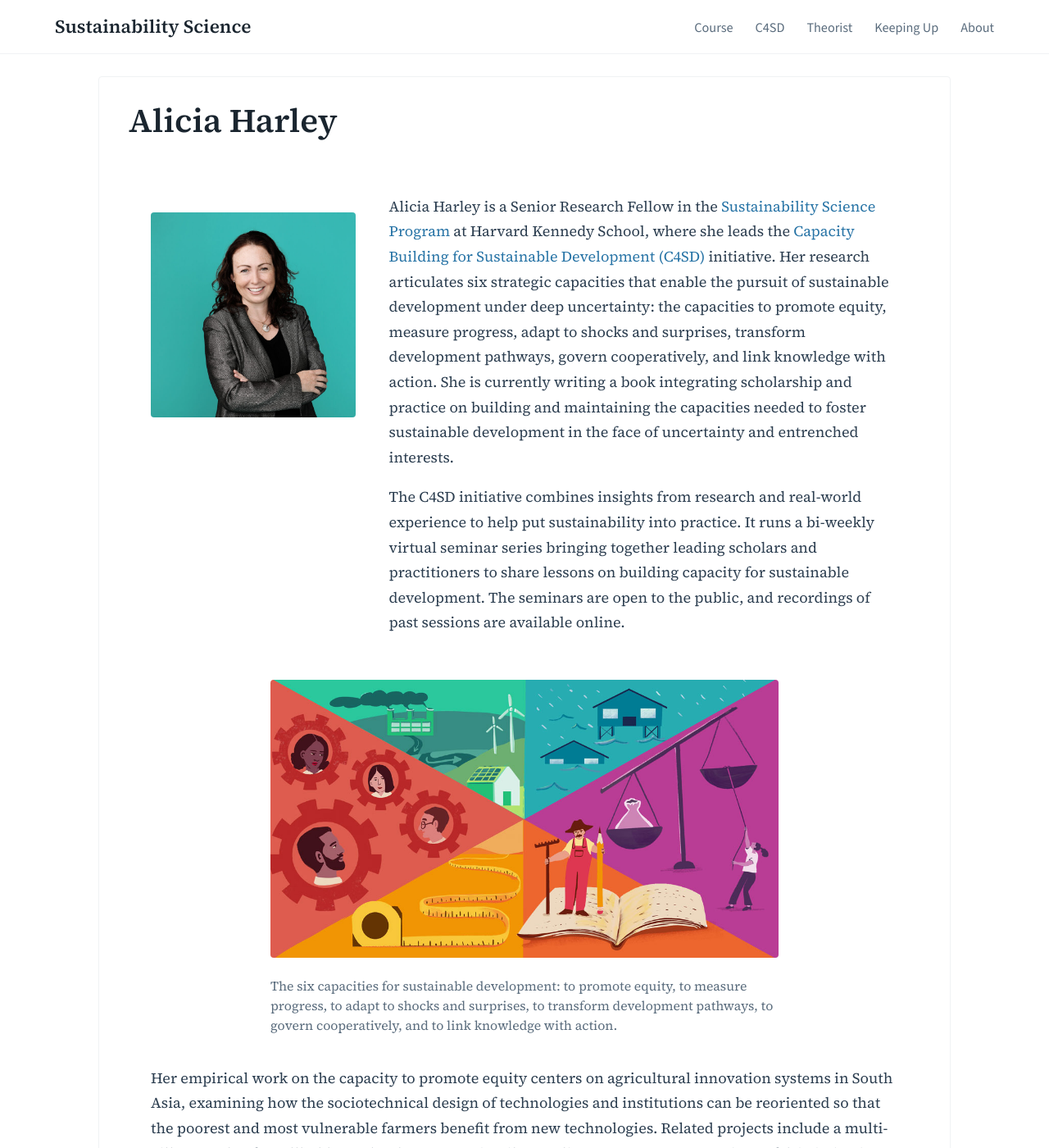
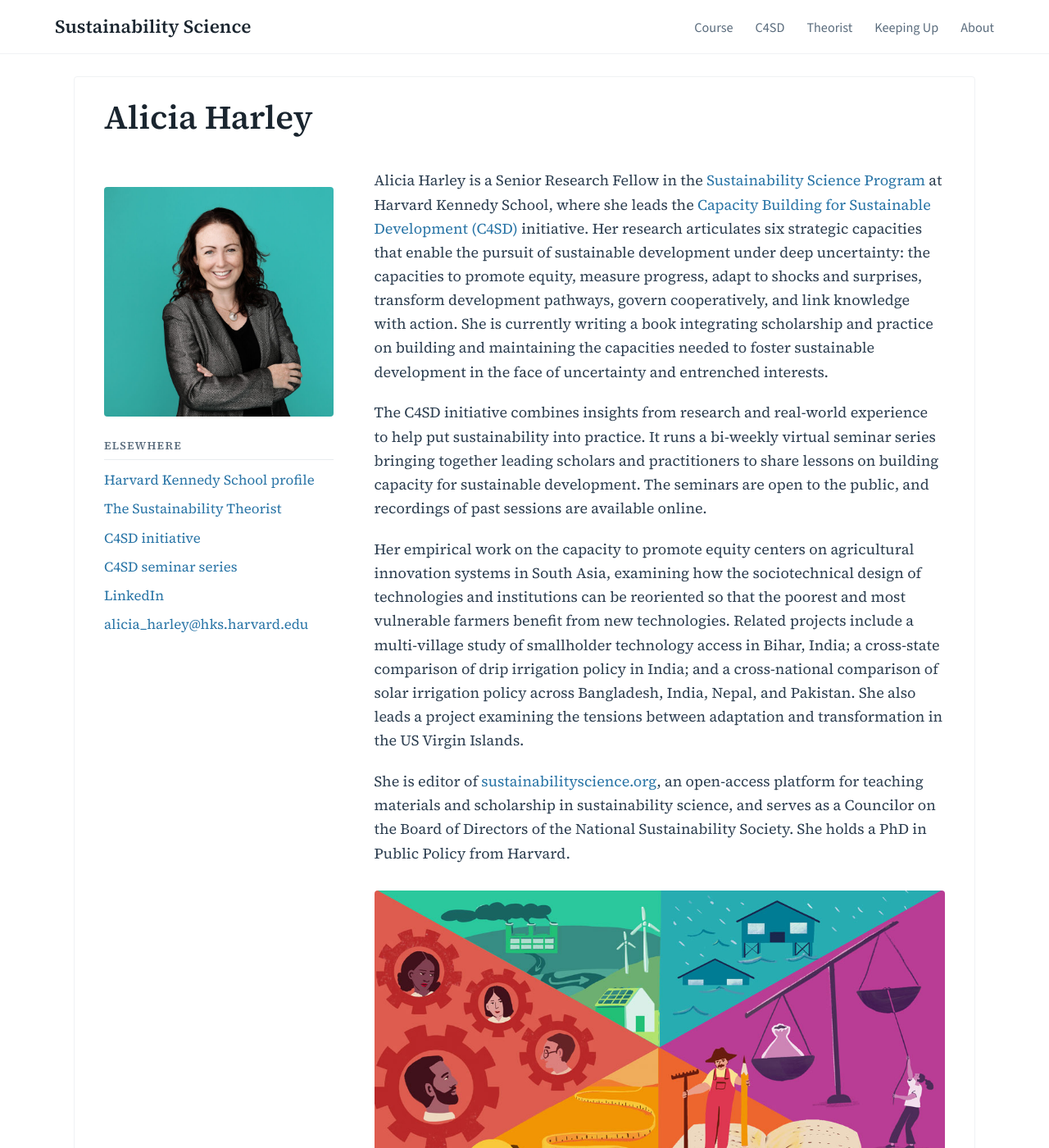
Before and after one commit to agharley/sustsci, a Jekyll site: the page built from harley.md, in a window 1280 px wide and 1400 px high. Shown: the whole window at 82% size. Built offline with Jekyll 4.4.1, drawn with Linux system fonts in a browser that asks for light colours; some of the changed text lies outside the part shown.

Commit message:
bio page
Additional updates to bio page formatting. easier to read on one screen.

```diff
--- a/assets/css/style.scss
+++ b/assets/css/style.scss
@@ -1258,74 +1258,115 @@
 
 /* Opt-in wider container: set `wide: true` in a page's front matter */
 .page-container--wide {
-  max-width: 1040px;
+  max-width: 1100px;
+  padding: 1.25rem 2rem 2rem;
 }
 
 .page-container--wide .page-content {
   max-width: none;
+  padding: 0.5rem 0 0;
 }
 
-/* Bio: photo beside text (photo left, text right) */
-.creator-bio {
+/* Two-column bio: sticky sidebar (photo + links) beside the main text */
+.bio-layout {
   display: flex;
-  gap: 2.25rem;
+  gap: 2.75rem;
   align-items: flex-start;
-  margin-bottom: 2rem;
 }
 
-.bio-image {
-  flex: 0 0 250px;
+.bio-sidebar {
+  flex: 0 0 280px;
+  position: sticky;
+  top: 1.5rem;
 }
 
-.bio-image img {
+.bio-sidebar img {
+  width: 100%;
+  height: auto;
+  display: block;
+  border-radius: 4px;
+  margin-bottom: 1.5rem;
+}
+
+.bio-sidebar h2 {
+  font-size: 0.75rem;
+  letter-spacing: 0.09em;
+  text-transform: uppercase;
+  color: var(--color-text-light);
+  margin: 0 0 0.75rem;
+  padding-bottom: 0.4rem;
+  border-bottom: 1px solid var(--color-border);
+}
+
+.bio-sidebar ul {
+  list-style: none;
+  margin: 0;
+  padding: 0;
+}
+
+.bio-sidebar li {
+  margin-bottom: 0.6rem;
+  font-size: 0.9375rem;
+  line-height: 1.45;
+}
+
+.bio-main {
+  flex: 1;
+  min-width: 0;
+}
+
+.bio-main > p:first-child {
+  margin-top: 0;
+}
+
+.bio-main p {
+  line-height: 1.62;
+  margin: 0 0 1.15rem;
+}
+
+.bio-main h2 {
+  margin: 2.25rem 0 1rem;
+  padding-bottom: 0.4rem;
+  border-bottom: 1px solid var(--color-border);
+}
+
+.bio-main ul {
+  padding-left: 1.15rem;
+}
+
+.bio-main li {
+  margin-bottom: 0.7rem;
+  line-height: 1.55;
+  font-size: 0.9375rem;
+}
+
+/* Figure inside the bio */
+.bio-main figure {
+  margin: 1.75rem 0;
+}
+
+.bio-main figure img {
   width: 100%;
   height: auto;
   display: block;
   border-radius: 4px;
 }
 
-.bio-text {
-  flex: 1;
-  min-width: 0;
+.bio-main figcaption {
+  font-size: 0.8125rem;
+  line-height: 1.5;
+  color: var(--color-text-light);
+  margin-top: 0.5rem;
 }
 
-.bio-text p:first-child {
-  margin-top: 0;
-}
-
-@media (max-width: 720px) {
-  .creator-bio {
+@media (max-width: 800px) {
+  .bio-layout {
     flex-direction: column;
-    gap: 1.25rem;
+    gap: 1.5rem;
   }
-  .bio-image {
+  .bio-sidebar {
     flex: none;
-    max-width: 220px;
+    position: static;
+    max-width: 240px;
   }
 }
-
-/* Figures inside page content */
-.page-content figure {
-  margin: 2rem auto;
-  max-width: 620px;
-}
-
-.page-content figure img {
-  width: 100%;
-  height: auto;
-  display: block;
-  border-radius: 4px;
-}
-
-.page-content figcaption {
-  font-size: 0.875rem;
-  line-height: 1.55;
-  color: var(--color-text-light);
-  margin-top: 0.6rem;
-}
-
-/* Publications list: tighter, easier to scan */
-.page-content .pubs li {
-  margin-bottom: 0.65rem;
-  line-height: 1.55;
-}
--- a/harley.md
+++ b/harley.md
@@ -5,36 +5,35 @@
 wide: true
 ---
 
-<div class="creator-bio">
-  <div class="bio-image">
-    <img src="{{ '/course/images/alicia-harley.jpg' | relative_url }}" alt="Alicia Harley">
-  </div>
-  <div class="bio-text">
-    <p>Alicia Harley is a Senior Research Fellow in the <a href="https://www.hks.harvard.edu/centers/mrcbg/programs/sustainability-science-program">Sustainability Science Program</a> at Harvard Kennedy School, where she leads the <a href="{{ '/c4sd/' | relative_url }}">Capacity Building for Sustainable Development (C4SD)</a> initiative. Her research articulates six strategic capacities that enable the pursuit of sustainable development under deep uncertainty: the capacities to promote equity, measure progress, adapt to shocks and surprises, transform development pathways, govern cooperatively, and link knowledge with action. She is currently writing a book integrating scholarship and practice on building and maintaining the capacities needed to foster sustainable development in the face of uncertainty and entrenched interests.</p>
+<div class="bio-layout" markdown="1">
+<aside class="bio-sidebar" markdown="1">
 
-    <p>The C4SD initiative combines insights from research and real-world experience to help put sustainability into practice. It runs a bi-weekly virtual seminar series bringing together leading scholars and practitioners to share lessons on building capacity for sustainable development. The seminars are open to the public, and recordings of past sessions are available online.</p>
-  </div>
-</div>
+![Alicia Harley]({{ '/course/images/alicia-harley.jpg' | relative_url }})
+
+## Elsewhere
+
+- [Harvard Kennedy School profile](https://www.hks.harvard.edu/about/alicia-harley)
+- [The Sustainability Theorist]({{ '/theorist/' | relative_url }})
+- [C4SD initiative]({{ '/c4sd/' | relative_url }})
+- [C4SD seminar series](https://www.hks.harvard.edu/centers/mrcbg/programs/sustainability-science-program/c4sd-seminar-series)
+- [LinkedIn](https://www.linkedin.com/in/aliciaharley/)
+- [alicia_harley@hks.harvard.edu](mailto:alicia_harley@hks.harvard.edu)
+
+</aside>
+<div class="bio-main" markdown="1">
+
+Alicia Harley is a Senior Research Fellow in the [Sustainability Science Program](https://www.hks.harvard.edu/centers/mrcbg/programs/sustainability-science-program) at Harvard Kennedy School, where she leads the [Capacity Building for Sustainable Development (C4SD)]({{ '/c4sd/' | relative_url }}) initiative. Her research articulates six strategic capacities that enable the pursuit of sustainable development under deep uncertainty: the capacities to promote equity, measure progress, adapt to shocks and surprises, transform development pathways, govern cooperatively, and link knowledge with action. She is currently writing a book integrating scholarship and practice on building and maintaining the capacities needed to foster sustainable development in the face of uncertainty and entrenched interests.
+
+The C4SD initiative combines insights from research and real-world experience to help put sustainability into practice. It runs a bi-weekly virtual seminar series bringing together leading scholars and practitioners to share lessons on building capacity for sustainable development. The seminars are open to the public, and recordings of past sessions are available online.
+
+Her empirical work on the capacity to promote equity centers on agricultural innovation systems in South Asia, examining how the sociotechnical design of technologies and institutions can be reoriented so that the poorest and most vulnerable farmers benefit from new technologies. Related projects include a multi-village study of smallholder technology access in Bihar, India; a cross-state comparison of drip irrigation policy in India; and a cross-national comparison of solar irrigation policy across Bangladesh, India, Nepal, and Pakistan. She also leads a project examining the tensions between adaptation and transformation in the US Virgin Islands.
+
+She is editor of [sustainabilityscience.org]({{ '/' | relative_url }}), an open-access platform for teaching materials and scholarship in sustainability science, and serves as a Councilor on the Board of Directors of the National Sustainability Society. She holds a PhD in Public Policy from Harvard.
 
 <figure>
-  <img src="{{ '/assets/images/C4SD_main_large-thumbnail.jpg' | relative_url }}" alt="Vignettes of the six capacities for sustainable development: to promote equity, to measure progress, to adapt to shocks, to transform development pathways, to govern cooperatively, and to link knowledge with action.">
+  <img src="{{ '/assets/images/C4SD_main_large-thumbnail.jpg' | relative_url }}" alt="The six capacities for sustainable development.">
   <figcaption>The six capacities for sustainable development: to promote equity, to measure progress, to adapt to shocks and surprises, to transform development pathways, to govern cooperatively, and to link knowledge with action.</figcaption>
 </figure>
-
-Her empirical work on the capacity to promote equity centers on agricultural
-innovation systems in South Asia, examining how the sociotechnical design of
-technologies and institutions can be reoriented so that the poorest and most
-vulnerable farmers benefit from new technologies. Related projects include a
-multi-village study of smallholder technology access in Bihar, India; a
-cross-state comparison of drip irrigation policy in India; and a cross-national
-comparison of solar irrigation policy across Bangladesh, India, Nepal, and
-Pakistan. She also leads a project examining the tensions between adaptation and
-transformation in the US Virgin Islands.
-
-She is editor of [sustainabilityscience.org](/), an open-access platform for
-teaching materials and scholarship in sustainability science, and serves as a
-Councilor on the Board of Directors of the National Sustainability Society. She
-holds a PhD in Public Policy from Harvard.
 
 ## Selected publications
 
@@ -55,10 +54,5 @@
 - Harley, Alicia G. 2018. [Why Does Technology Fail to Benefit the Poorest Farmers? A Sociotechnical Approach to the Study of Innovation and Poverty](https://dash.harvard.edu/entities/publication/12740028-dbcd-41fa-b4f5-05e0491e0311). Doctoral dissertation, Harvard University. [[Summary]({{ '/assets/Harley_2018_Dissertation_Summary.pdf' | relative_url }})]
 - Anadon, Laura Diaz, Gabriel Chan, Alicia G. Harley, Kira Matus, Suerie Moon, Sharmila L. Murthy, and William C. Clark. 2016. [Making Technological Innovation Work for Sustainable Development](https://www.pnas.org/content/113/35/9682). *PNAS* 113 (35): 9682–9690.
 
-## Elsewhere
-
-- [Harvard Kennedy School profile](https://www.hks.harvard.edu/about/alicia-harley)
-- [The Sustainability Theorist](/theorist/) — essays on the theory of sustainable development
-- [C4SD seminar series](https://www.hks.harvard.edu/centers/mrcbg/programs/sustainability-science-program/c4sd-seminar-series)
-- [LinkedIn](https://www.linkedin.com/in/aliciaharley/)
-- Email: [alicia_harley@hks.harvard.edu](mailto:alicia_harley@hks.harvard.edu)
+</div>
+</div>
```
